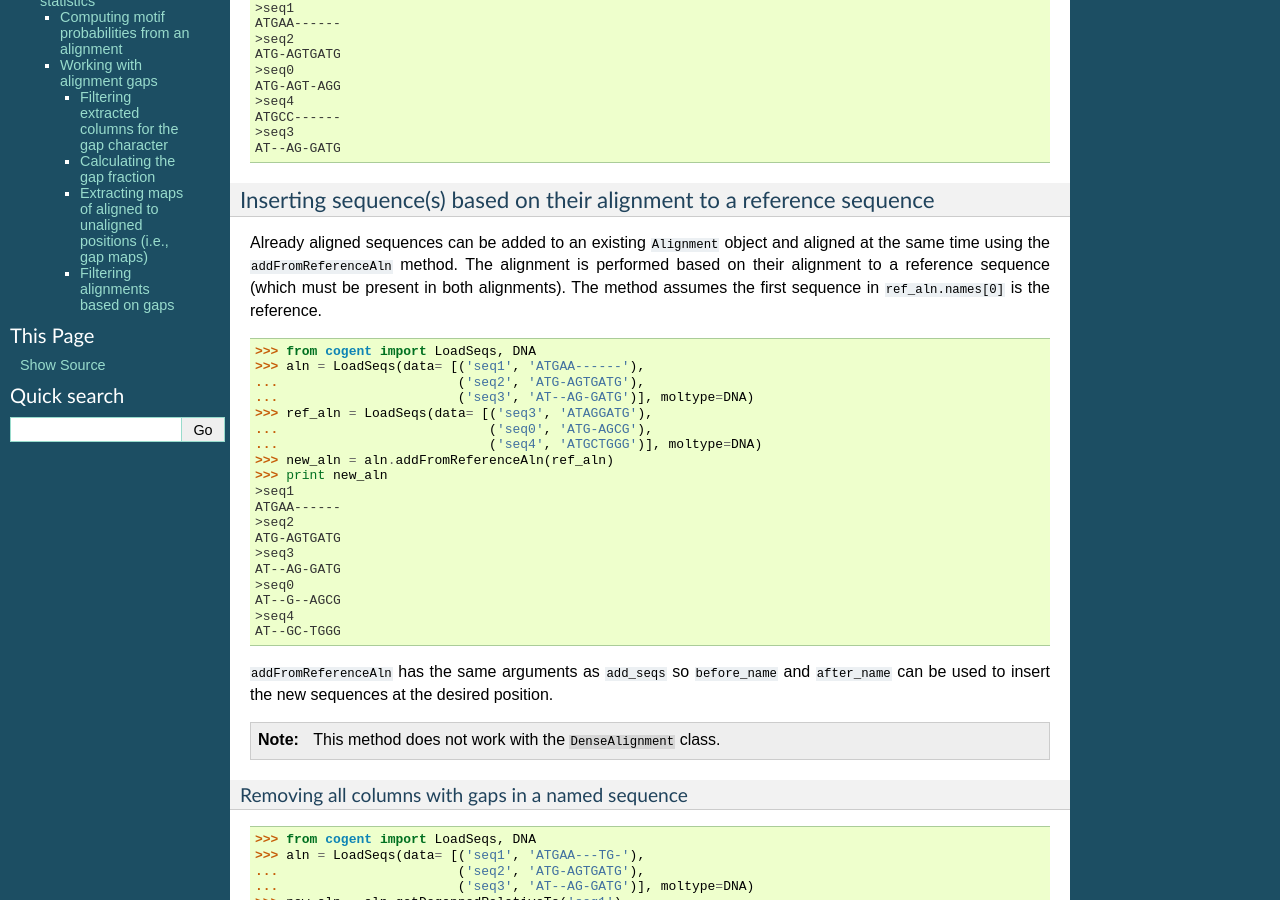
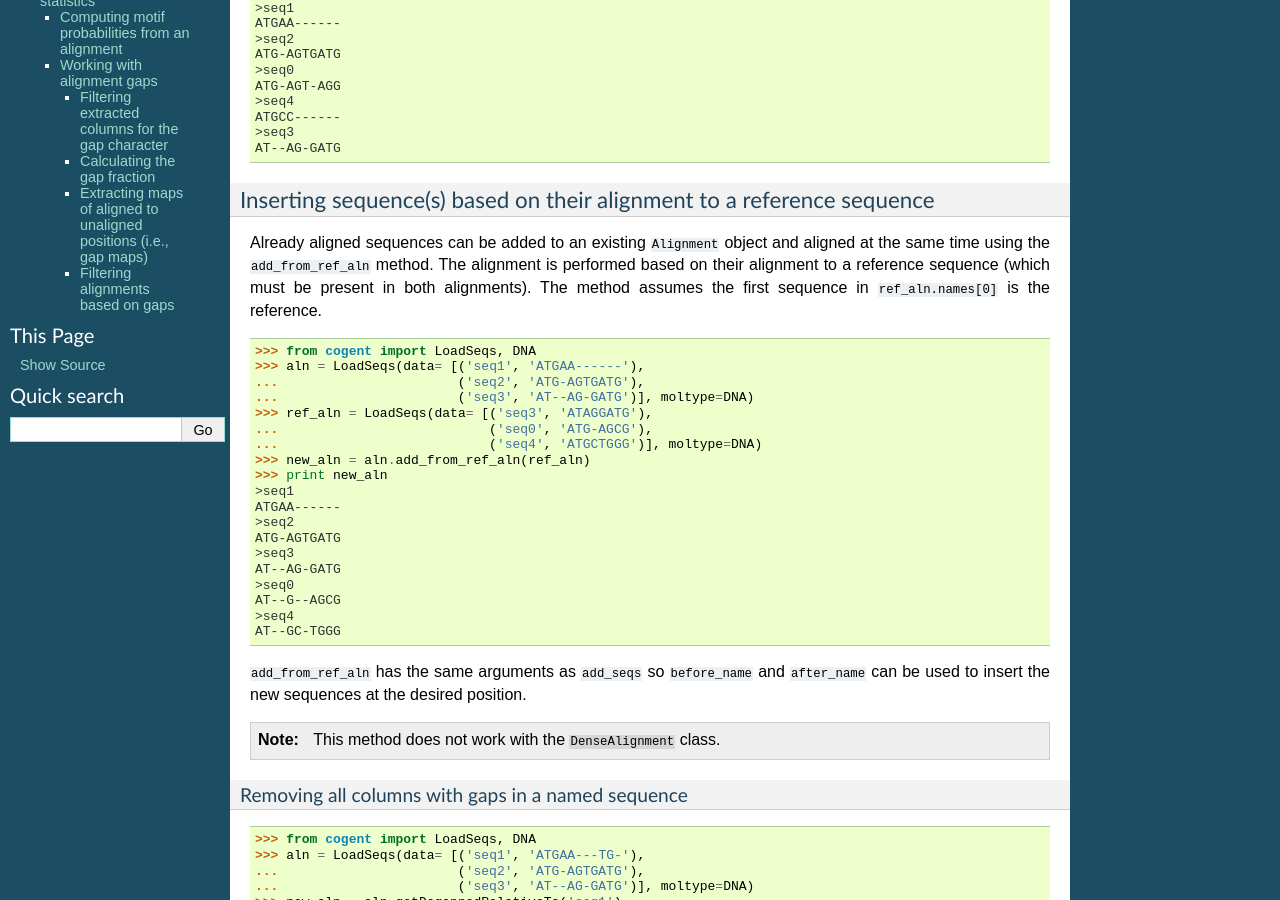
Before and after one commit to cogent3/cogent3, a Sphinx documentation site: the page built from doc/cookbook/alignments.rst, in a window 1280 px wide and 900 px high, scrolled down 1761 px. Built offline with Sphinx 7.4.7, drawn with Linux system fonts in a browser that asks for light colours; formulas are drawn with MathJax 3; pages that are not in the unit, such as notebooks, are missing from menus.

Commit message:
refactor addFromReferenceAln to add_from_ref_aln
[CHANGED] abbreviated as well as converted to pep8 style

```diff
--- a/doc/cookbook/alignments.rst
+++ b/doc/cookbook/alignments.rst
@@ -122,7 +122,7 @@ Sequences can be inserted into an alignment at the specified position using eith
 Inserting sequence(s) based on their alignment to a reference sequence
 """"""""""""""""""""""""""""""""""""""""""""""""""""""""""""""""""""""
 
-Already aligned sequences can be added to an existing ``Alignment`` object and aligned at the same time using the ``addFromReferenceAln`` method. The alignment is performed based on their alignment to a reference sequence (which must be present in both alignments). The method assumes the first sequence in ``ref_aln.names[0]`` is the reference.
+Already aligned sequences can be added to an existing ``Alignment`` object and aligned at the same time using the ``add_from_ref_aln`` method. The alignment is performed based on their alignment to a reference sequence (which must be present in both alignments). The method assumes the first sequence in ``ref_aln.names[0]`` is the reference.
 
 .. doctest::
 
@@ -133,7 +133,7 @@ Already aligned sequences can be added to an existing ``Alignment`` object and a
     >>> ref_aln = LoadSeqs(data= [('seq3', 'ATAGGATG'),
     ...                           ('seq0', 'ATG-AGCG'),
     ...                           ('seq4', 'ATGCTGGG')], moltype=DNA)
-    >>> new_aln = aln.addFromReferenceAln(ref_aln)
+    >>> new_aln = aln.add_from_ref_aln(ref_aln)
     >>> print new_aln
     >seq1
     ATGAA------
@@ -147,7 +147,7 @@ Already aligned sequences can be added to an existing ``Alignment`` object and a
     AT--GC-TGGG
     <BLANKLINE>
 
-``addFromReferenceAln`` has the same arguments as ``add_seqs`` so ``before_name`` and ``after_name`` can be used to insert the new sequences at the desired position.
+``add_from_ref_aln`` has the same arguments as ``add_seqs`` so ``before_name`` and ``after_name`` can be used to insert the new sequences at the desired position.
 
 .. note:: This method does not work with the ``DenseAlignment`` class.
 
```
Also changed, not shown: 2 other files.
